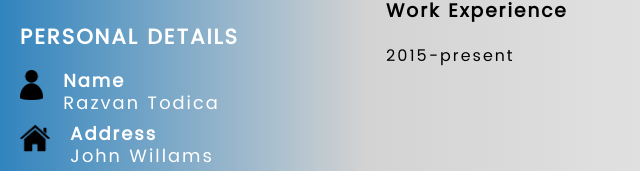
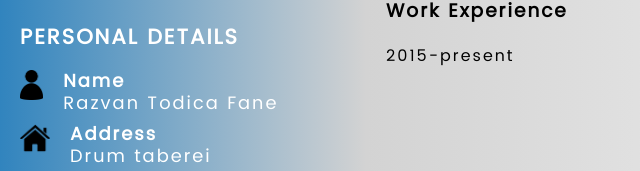
Before and after one commit to ToDy95/aldabra-CV, a plain HTML site: page index.html in a window 1280 px wide. Shown: the part 327-498 px from the top of the page, 0-640 px from the left. Drawn offline with Linux system fonts and the light colour scheme.

Commit message:
stric tot

```diff
--- a/index.html
+++ b/index.html
@@ -21,11 +21,11 @@
                     </h3>
                     <div class="nameLine">
                         <img src="./name.png" alt="name icon" />
-                        <div class="description"><b>Name</b> <br /> Razvan Todica</div>
+                        <div class="description"><b>Name</b> <br /> Razvan Todica Fane</div>
                     </div>
                     <div class="adressLine">
                         <img src="./address.png" alt="name icon" />
-                        <div class="description"><b>Address</b> <br /> John Willams</div>
+                        <div class="description"><b>Address</b> <br />Drum taberei</div>
                     </div>
                     <div class="phoneLine">
                         <img src="./phone.png" alt="name icon" />
```
